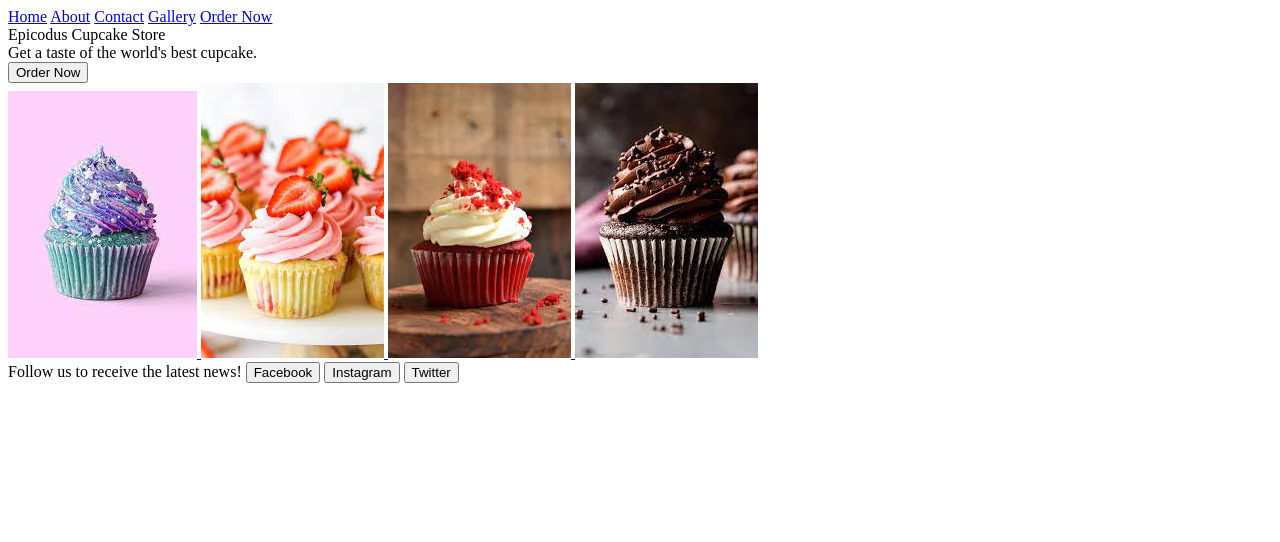
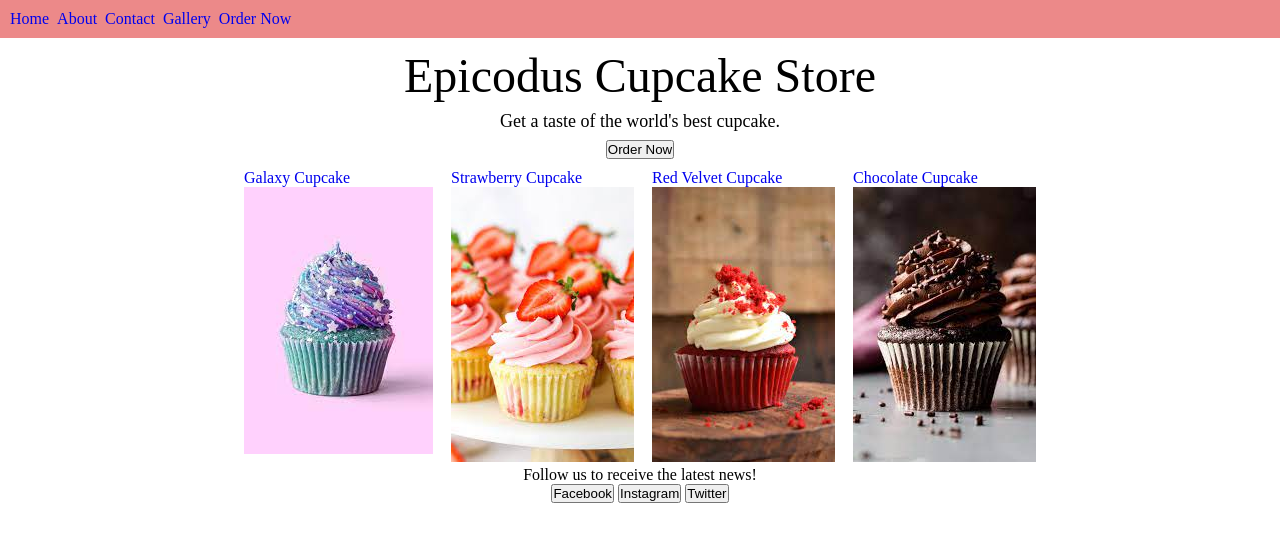
Before and after one commit to noh24/cupcake-shop, a plain HTML site: page index.html in a window 1280 px wide. Drawn offline with Linux system fonts and the light colour scheme.

Commit message:
Add Styles to home page
Co-authored-by: Richard Cha  <charichard09@gmail.com>
Co-authored-by: Yodel Guanzon <yodelguanzon@live.com>

```diff
--- a/css/styles.css
+++ b/css/styles.css
@@ -1,3 +1,48 @@
-/* .navbar {
-  border: 2px solid;
-} */
+* {
+  margin: 0;
+  padding: 0;
+}
+
+a {
+  text-decoration: none;
+}
+
+.navbar {
+
+  display: flex;
+  background-color: rgba(223, 52, 52, 0.582);
+  padding: 10px;
+  gap: 8px;
+}
+
+.header {
+
+  display: flex;
+  flex-flow: column;
+  align-items: center;
+  padding: 10px;
+  font-size: 48px;
+}
+
+.header-info {
+  font-size: 18px;
+  margin: 8px;
+}
+
+.section1 {
+
+  display: flex;
+  justify-content: center;
+  gap: 18px;
+}
+
+.social-media {
+
+  display: flex;
+  flex-flow: column;
+  align-items: center;
+}
+
+.buttons {
+  border-radius: 15px;
+}
--- a/index.html
+++ b/index.html
@@ -24,24 +24,30 @@
 
   <div class="section1">
     <a href="./order-now.html">
+      <div>Galaxy Cupcake</div>
       <img src="./img/galaxy-cupcake.jpg">
     </a>
     <a href="./order-now.html">
+      <div>Strawberry Cupcake</div>
       <img src="./img/strawberry-cupcake.jpg">
     </a>
     <a href="./order-now.html">
+      <div>Red Velvet Cupcake</div>
       <img src="./img/red-velvet-cupcake.jpg">
     </a>
       <a href="./order-now.html">
+        <div>Chocolate Cupcake</div>
         <img src="./img/chocolate-cupcake.jpg">
       </a>
   </div>
 
   <div class="social-media">
     Follow us to receive the latest news!
+    <div class="buttons">
       <button>Facebook</button>
       <button>Instagram</button>
       <button>Twitter</button>
     </div>
+  </div>
 </body>
 </html>
```
Lines whose indentation alone changed are shown as unchanged.
